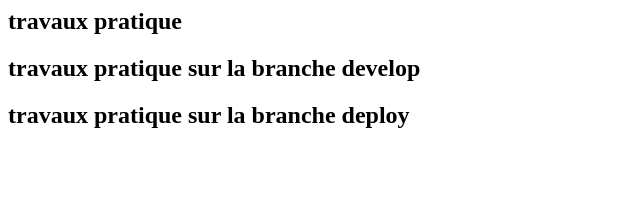
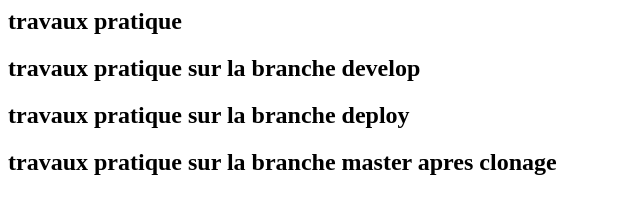
Before and after one commit to AnthonyEXVSK/TP_GIT_3, a plain HTML site: page index.html in a window 1280 px wide. Shown: the whole page, without its empty margins (0-640 px from the left). Drawn offline with Linux system fonts and the light colour scheme.

Commit message:
modification apres le clonage

```diff
--- a/index.html
+++ b/index.html
@@ -1,3 +1,4 @@
 <h2> travaux pratique </h2>
 <h2> travaux pratique sur la branche develop</h2>
 <h2> travaux pratique sur la branche deploy</h2>
+<h2> travaux pratique sur la branche master apres clonage </h2>
```
